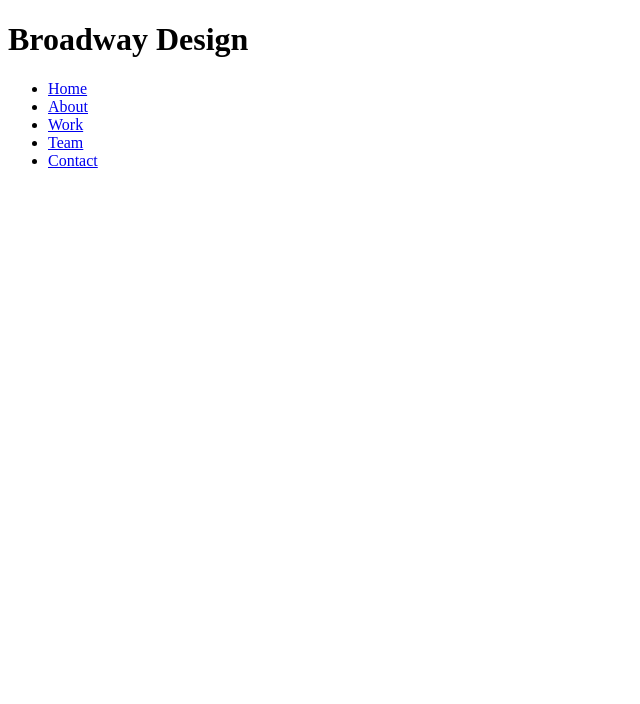
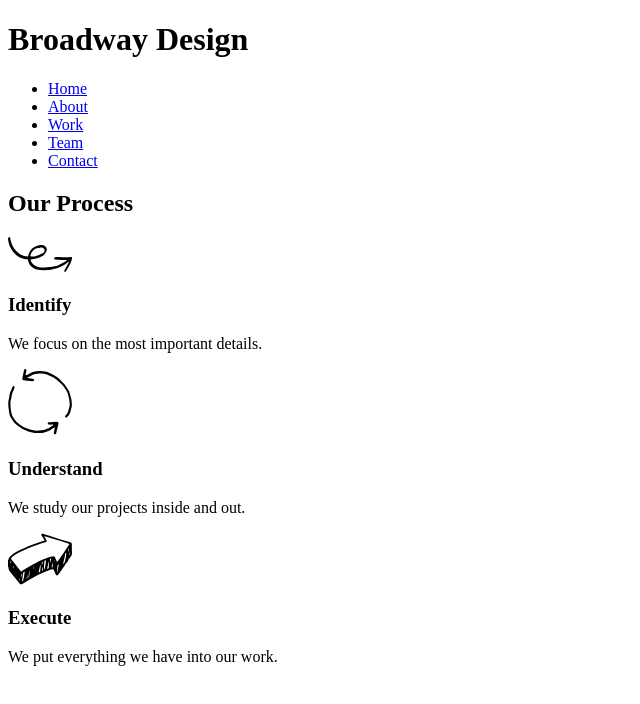
Before and after one commit to tashk85/broadway, a plain HTML site: page index.html in a window 1280 px wide. Shown: the whole page, without its empty margins (0-640 px from the left). Drawn offline with Linux system fonts and the light colour scheme.

Commit message:
Add process information section

```diff
--- a/index.html
+++ b/index.html
@@ -5,6 +5,7 @@
     <title>Broadway Design</title>
   </head>
   <body>
+    <!-- Header section with navigation -->
     <div class="header">
       <h1>Broadway Design</h1>
       <nav>
@@ -18,6 +19,19 @@
       </nav>
     </div>
 
+    <!-- Process information section -->
+    <div class="process">
+      <h2>Our Process</h2>
+      <p><img src="resources/images/identify.svg" alt="Identify Arrow"></p>
+      <h3>Identify</h3>
+      <p>We focus on the most important details.</p>
+      <p><img src="resources/images/understand.svg" alt="Understand Arrow"></p>
+      <h3>Understand</h3>
+      <p>We study our projects inside and out.</p>
+      <p><img src="resources/images/execute.svg" alt="Execute Arrow"></p>
+      <h3>Execute</h3>
+      <p>We put everything we have into our work.</p>
+    </div>
 
   </body>
 </html>
```
Also changed, not shown: resources/images/execute.svg (added), resources/images/identify.svg (added), resources/images/the-flatiron-building.png (added), resources/images/understand.svg (added), 2 other files.
